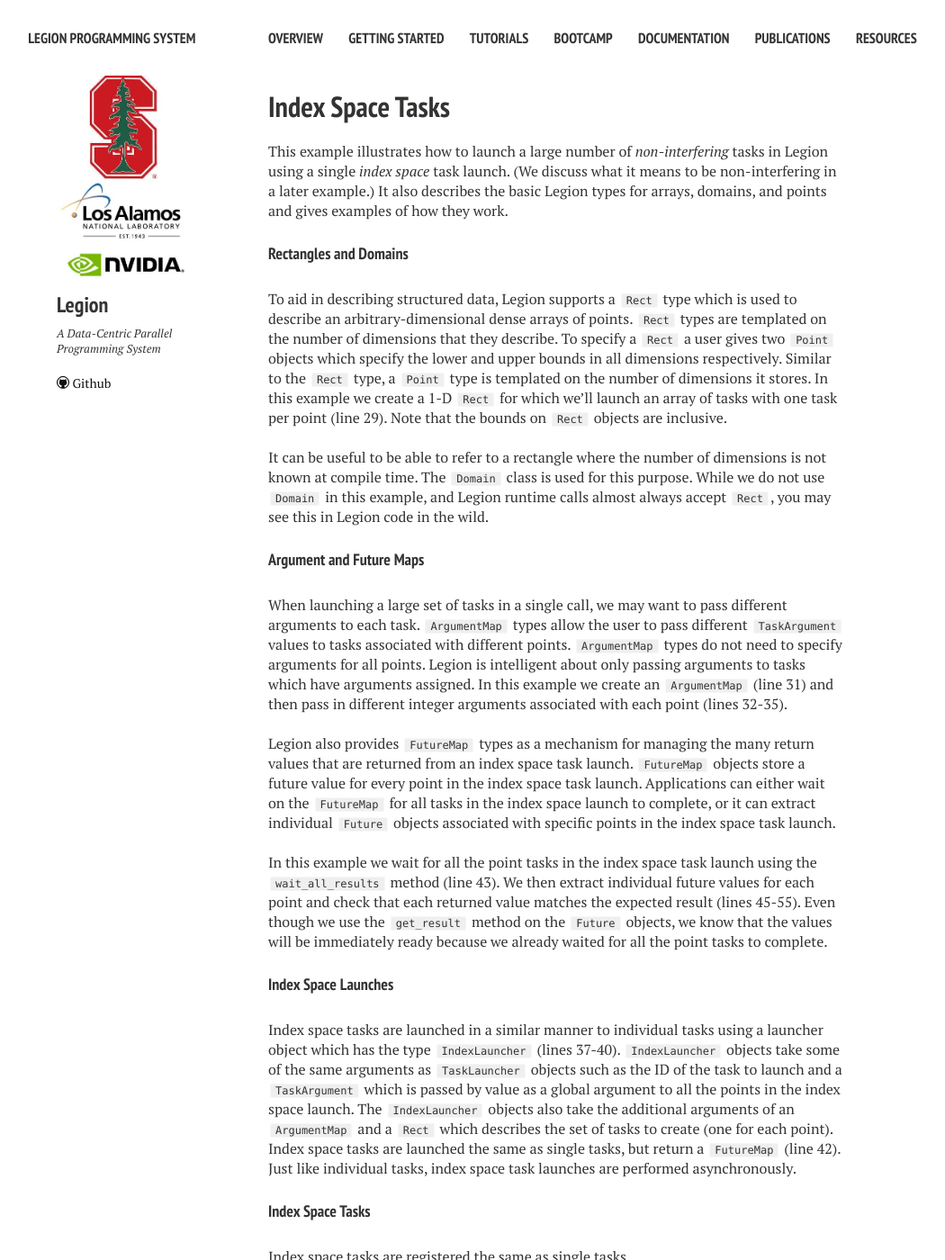
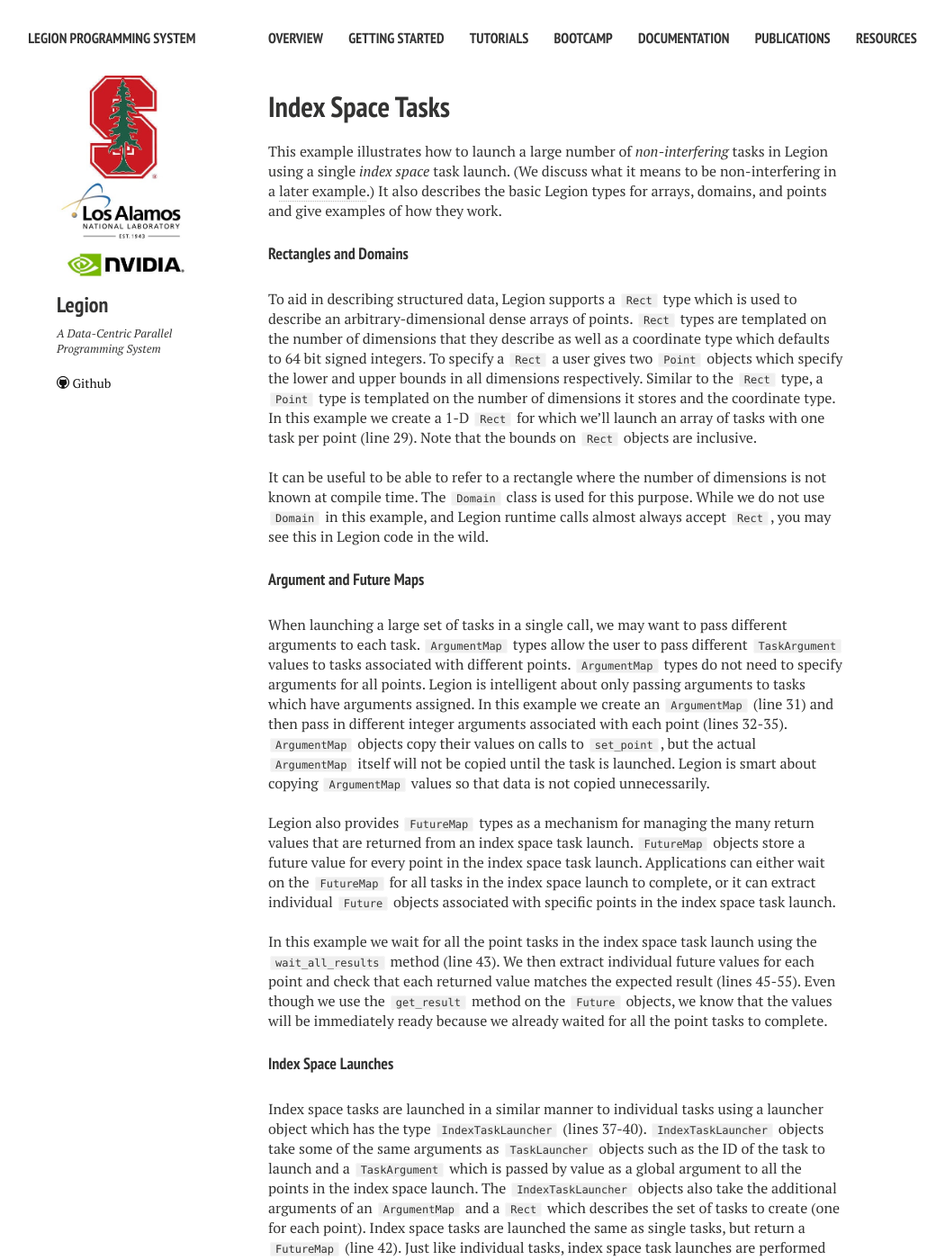
Before and after one commit to apryakhin/legion.stanford.edu, a Jekyll site: the page built from tutorial02.md, in a window 1280 px wide and 1400 px high. Shown: the whole window at 90% size, without its empty margins (22-1072 px from the left). Built offline with Jekyll 4.4.1, drawn with Linux system fonts in a browser that asks for light colours; nearby versions of some CDN libraries; some of the changed text lies outside the part shown.

Commit message:
more updates to tutorials

```diff
--- a/tutorial02.md
+++ b/tutorial02.md
@@ -7,23 +7,25 @@ title: Index Space Tasks
 This example illustrates how to launch a large
 number of _non-interfering_ tasks in Legion using
 a single _index space_ task launch. (We discuss
-what it means to be non-interfering in a later example.)
+what it means to be non-interfering in a
+[later example](/tutorial/privileges.html).)
 It also describes the basic Legion types for arrays,
-domains, and points and gives examples of how they work.
+domains, and points and give examples of how they work.
 
 #### Rectangles and Domains ####
 
 To aid in describing structured data, Legion supports
 a `Rect` type which is used to describe an arbitrary-dimensional
 dense arrays of points. `Rect` types are templated on the number
-of dimensions that they describe. To specify a `Rect` a
+of dimensions that they describe as well as a coordinate type
+which defaults to 64 bit signed integers. To specify a `Rect` a
 user gives two `Point` objects which specify the lower and
 upper bounds in all dimensions respectively. Similar to
 the `Rect` type, a `Point` type is templated on the
-number of dimensions it stores. In this example we create
-a 1-D `Rect` for which we'll launch an array of tasks
-with one task per point (line 29). Note that the
-bounds on `Rect` objects are inclusive.
+number of dimensions it stores and the coordinate type.
+In this example we create a 1-D `Rect` for which we'll
+launch an array of tasks with one task per point (line 29).
+Note that the bounds on `Rect` objects are inclusive.
 
 It can be useful to be able to refer to a rectangle where the number
 of dimensions is not known at compile time. The `Domain` class is used
@@ -43,7 +45,12 @@ is intelligent about only passing arguments to tasks
 which have arguments assigned. In this example we
 create an `ArgumentMap` (line 31) and then pass in
 different integer arguments associated with each
-point (lines 32-35).
+point (lines 32-35). `ArgumentMap` objects copy
+their values on calls to `set_point`, but the actual
+`ArgumentMap` itself will not be copied until the
+task is launched. Legion is smart about copying
+`ArgumentMap` values so that data is not copied
+unnecessarily.
 
 Legion also provides `FutureMap` types as a mechanism
 for managing the many return values that are returned
@@ -69,11 +76,11 @@ for all the point tasks to complete.
 
 Index space tasks are launched in a similar manner to
 individual tasks using a launcher object which has
-the type `IndexLauncher` (lines 37-40). `IndexLauncher` objects take
+the type `IndexTaskLauncher` (lines 37-40). `IndexTaskLauncher` objects take
 some of the same arguments as `TaskLauncher` objects
 such as the ID of the task to launch and a `TaskArgument`
 which is passed by value as a global argument to all
-the points in the index space launch. The `IndexLauncher`
+the points in the index space launch. The `IndexTaskLauncher`
 objects also take the additional arguments of an
 `ArgumentMap` and a `Rect` which describes the set
 of tasks to create (one for each point). Index space
@@ -83,7 +90,7 @@ index space task launches are performed asynchronously.
 
 #### Index Space Tasks ####
 
-Index space tasks are registered the same as single
+Index space task variants are registered the same as single
 tasks.
 
 Additional fields on the `Task` object are defined
@@ -91,7 +98,7 @@ when executing as an index space task. First, the
 `index_space_task` field is set to true. Next,
 index space tasks can find the point they are responsible
 for executing in the `index_point` field. The `index_point`
-field is a `DomainPoint` which is the general form of a
+field is a `DomainPoint` which is a type-erased form of a
 `Point` type. Lines 61-62 show how a task can make
 use of the `index_point` field. Finally, the `local_arglen`
 and `local_arg` fields contain the `TaskArgument` values
@@ -140,7 +147,7 @@ void top_level_task(const Task *task,
     arg_map.set_point(i, TaskArgument(&input, sizeof(input)));
   }
 
-  IndexLauncher index_launcher(INDEX_SPACE_TASK_ID,
+  IndexTaskLauncher index_launcher(INDEX_SPACE_TASK_ID,
                                launch_bounds,
                                TaskArgument(NULL, 0),
                                arg_map);
```
Also changed, not shown: tutorial03.md (+5 -5 lines), tutorial04.md (+20 -9 lines).
